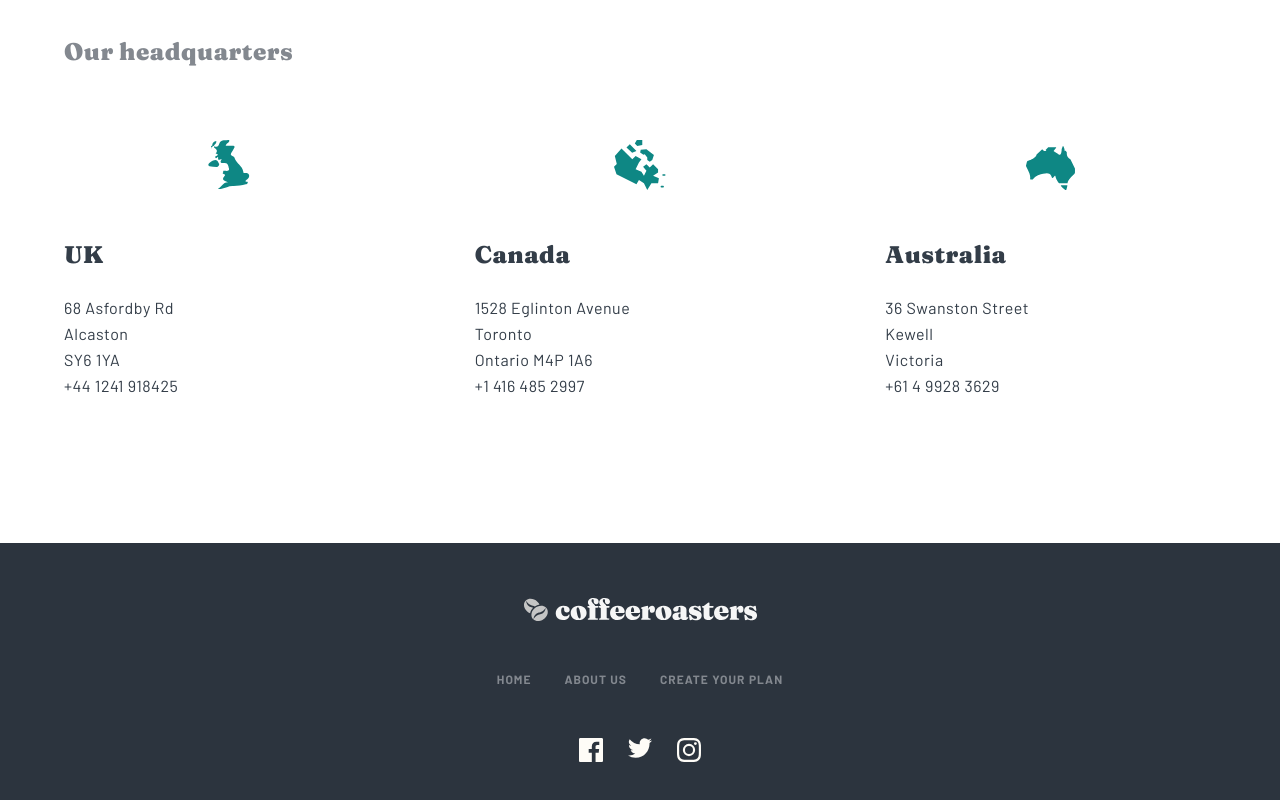
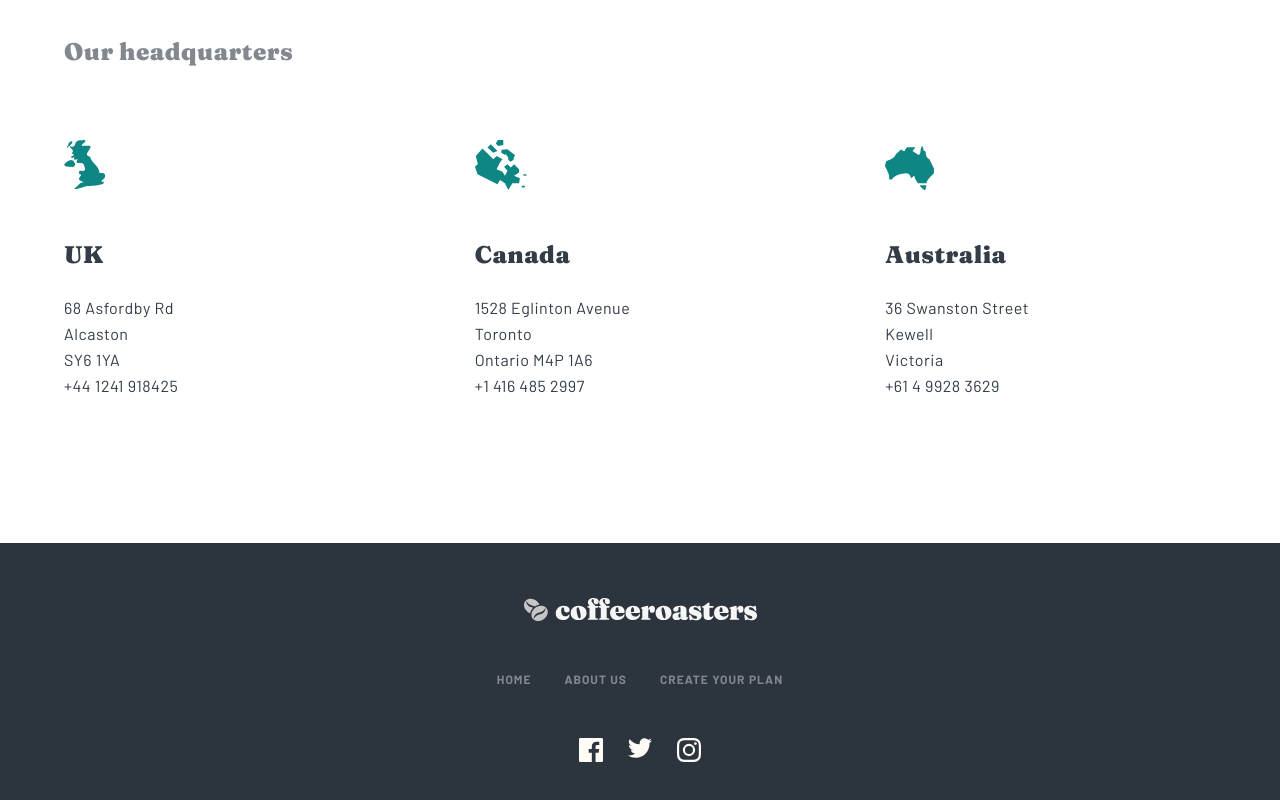
Before and after one commit to bkim1080/coffee-roasters-website, a React (Create React App) app: page /aboutus in a window 1280 px wide. Shown: the part 2131-2931 px from the top of the page. Built offline with nearby package versions, Linux system fonts and the light colour scheme.

Commit message:
Align Headquarter left images for tablet and desktop screen widths

```diff
--- a/src/components/about-us/headquarters/Headquarter.module.css
+++ b/src/components/about-us/headquarters/Headquarter.module.css
@@ -26,6 +26,12 @@
 	margin: 0 auto;
 }
 
+@media (min-width: 768px) {
+	.image {
+		margin: 0;
+	}
+}
+
 .info {
 	font-family: "Barlow", sans-serif;
 	font-size: 1.6rem;
```
